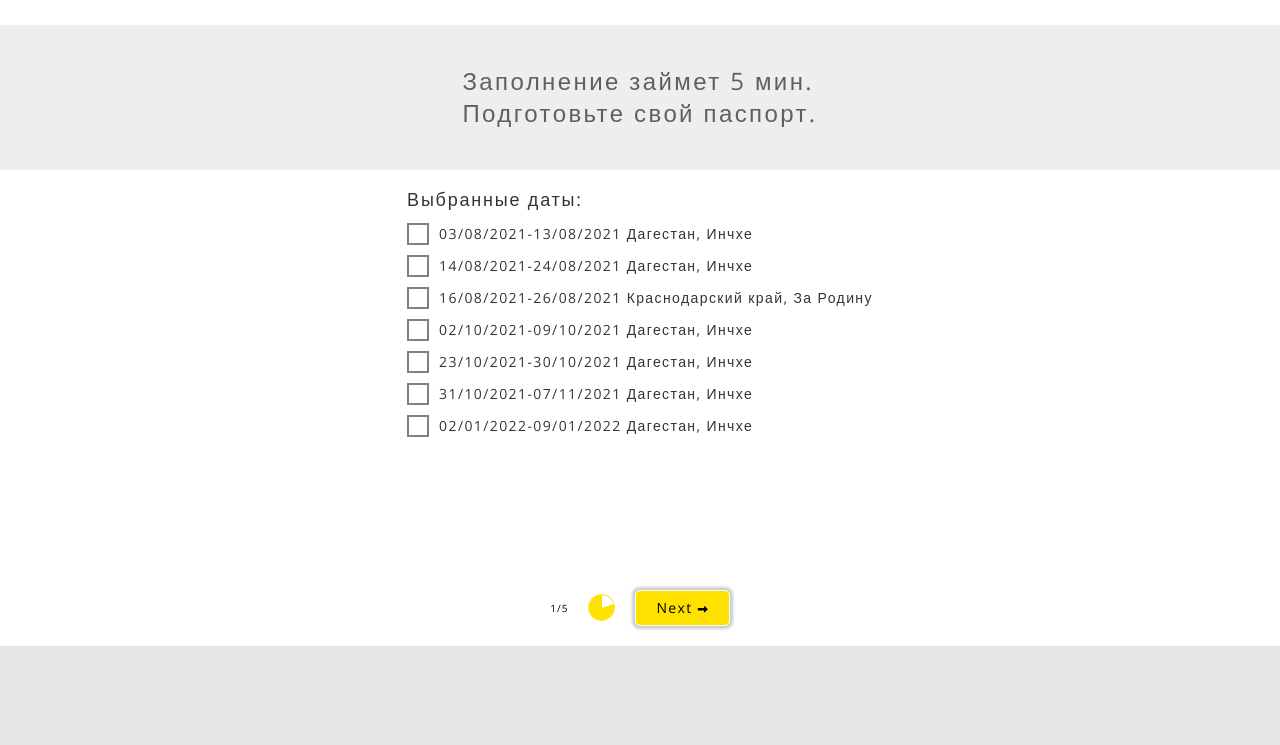
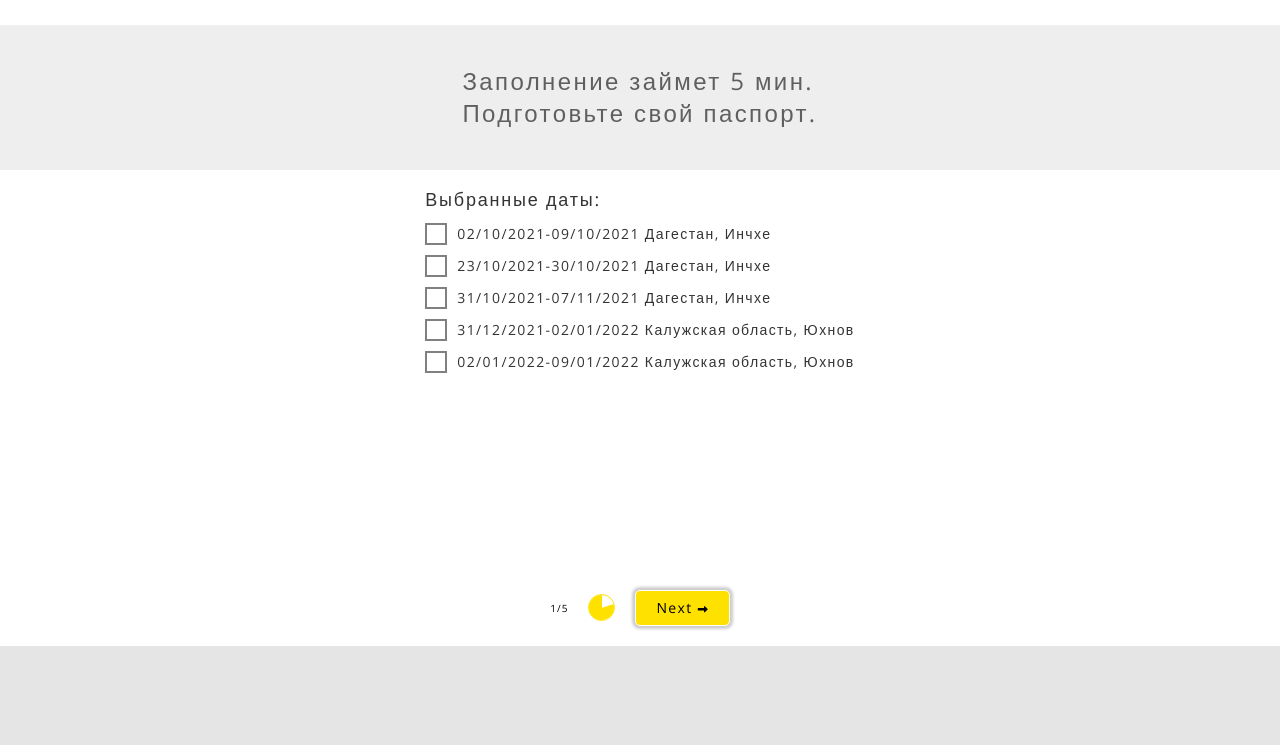
Before and after one commit to RudenokArt/20210513-pdf, a PHP site: page / in a window 1280 px wide. Shown: the part 155-900 px from the top of the page. Run offline with PHP 8.4, Linux system fonts and the light colour scheme; some libraries are stand-ins or nearby versions.

Commit message:
new dates

```diff
--- a/index.php
+++ b/index.php
@@ -13,18 +13,15 @@ $selectedDatesArr=[
   // 'Крым Зеленогорье','room'=>1],
   // ['date_from'=>'21/07/2021','date_to'=>'31/07/2021',
   // 'place'=>'Крым Зеленогорье','room'=>false],
-  ['date_from'=>'03/08/2021','date_to'=>'13/08/2021',
-  'place'=>'Дагестан, Инчхе','room'=>false],
-  ['date_from'=>'14/08/2021','date_to'=>'24/08/2021',
-  'place'=>'Дагестан, Инчхе','room'=>false],
-  ['date_from'=>'16/08/2021','date_to'=>'26/08/2021',
-  'place'=>'Краснодарский край, За Родину','room'=>false],
-
+  // ['date_from'=>'03/08/2021','date_to'=>'13/08/2021', 'place'=>'Дагестан, Инчхе','room'=>false],
+  // ['date_from'=>'14/08/2021','date_to'=>'24/08/2021','place'=>'Дагестан, Инчхе','room'=>false],
+  // ['date_from'=>'16/08/2021','date_to'=>'26/08/2021','place'=>'Краснодарский край, За Родину','room'=>false],
   ['date_from'=>'02/10/2021','date_to'=>'09/10/2021','place'=>'Дагестан, Инчхе','room'=>false],
   ['date_from'=>'23/10/2021','date_to'=>'30/10/2021','place'=>'Дагестан, Инчхе','room'=>false],
   ['date_from'=>'31/10/2021','date_to'=>'07/11/2021','place'=>'Дагестан, Инчхе','room'=>false],
-  ['date_from'=>'02/01/2022','date_to'=>'09/01/2022','place'=>'Дагестан, Инчхе','room'=>false],
-
+  // ['date_from'=>'02/01/2022','date_to'=>'09/01/2022','place'=>'Дагестан, Инчхе','room'=>false],
+  ['date_from'=>'31/12/2021','date_to'=>'02/01/2022','place'=>'Калужская область, Юхнов','room'=>false],
+  ['date_from'=>'02/01/2022','date_to'=>'09/01/2022','place'=>'Калужская область, Юхнов','room'=>false],
 ];
 
 $room_arr=[];
```
